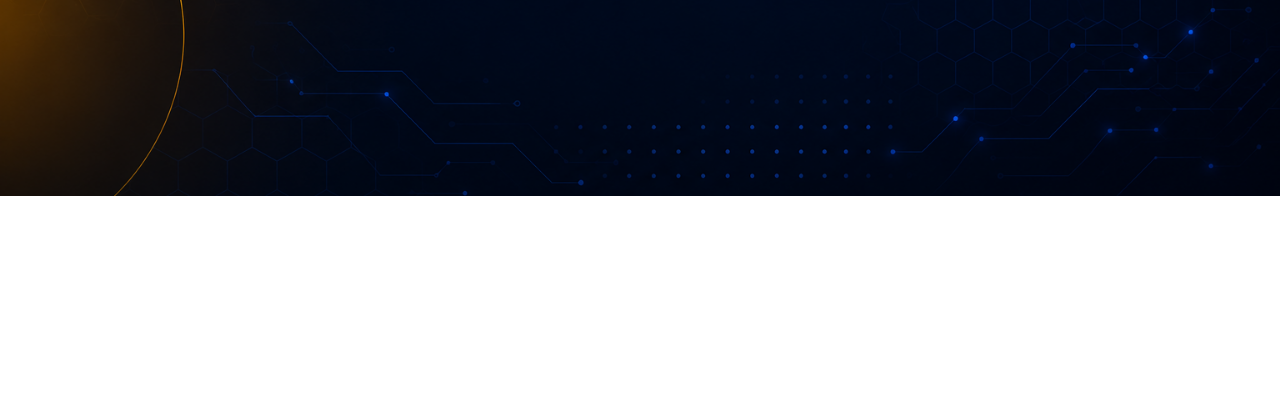
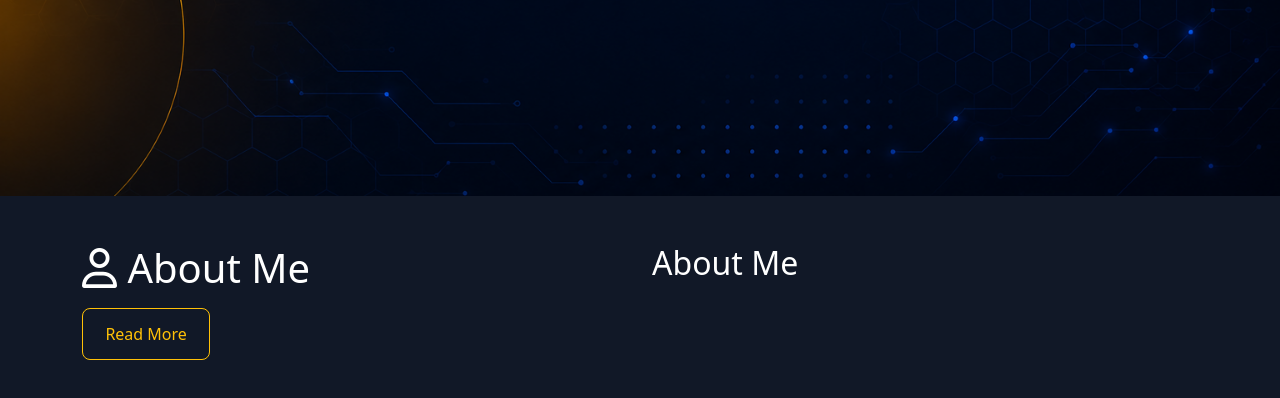
Before and after one commit to micdynas/portfolio-website, a plain HTML site: page index.html in a window 1280 px wide. Shown: the part 604-1002 px from the top of the page. Before the commit the page ends 800 px from the top, so only its background shows below. Drawn offline with nearby package versions, Linux system fonts and the light colour scheme.

Commit message:
modified:   index.html 	modified:   styles.css

```diff
--- a/index.html
+++ b/index.html
@@ -78,7 +78,18 @@
 
 </section>
 
+<section id="ABOUT" class="about-section">
+  <div class="container-md">
+    <div class="row">
+      <div class="col-md-6">
+        <h1><i class="fa-regular fa-user"></i>  About Me</h1>
+        <p></p>
+        <a href="" class="btn btn-lg btn-outline-warning contact-btn">Read More</a>
+      </div>
+      <div class="col-md-6">
+        <h2>About Me</h2>
 
+</section>
 
 
 
--- a/styles.css
+++ b/styles.css
@@ -99,3 +99,12 @@ width:13rem ;
   width: 95%;
 border-radius: 50%;
 }
+
+/* second section */
+.about-section{
+  min-height: 100vh;
+  width: 100%;
+  background-color: #111827;
+  color: white;
+  padding: 3rem 1rem 0rem;
+}
```
